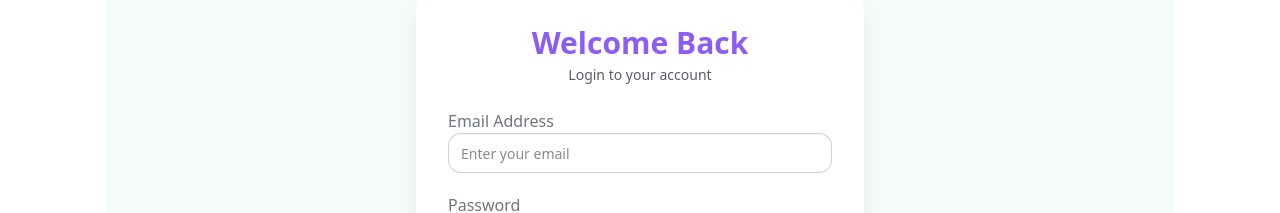
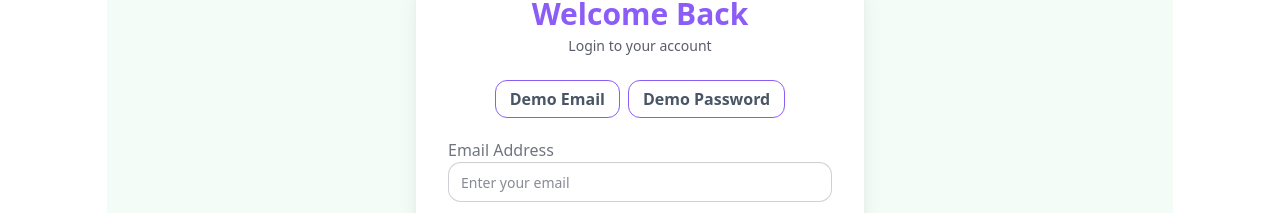
Before and after one commit to Sultanmia22/TrustCare, a Next.js app: page /login in a window 1280 px wide. Shown: the part 237-450 px from the top of the page. Built offline with nearby package versions, Linux system fonts and the light colour scheme; no server answers.

Commit message:
update navbar , create profile page , and implement demo login system

```diff
--- a/src/Components/Layouts/Navbar/Navbar.jsx
+++ b/src/Components/Layouts/Navbar/Navbar.jsx
@@ -15,7 +15,7 @@ import LogOut from '../../Buttons/LogOut'
 
 const Navbar = () => {
 
-    const [isMenuOpen, setIsMenuOpen] = useState(true)
+    const [isMenuOpen, setIsMenuOpen] = useState(false)
 
     const [auth, setAuth] = useState(false)
 
@@ -41,7 +41,8 @@ const Navbar = () => {
 
     // TOGGLE MENU FOR MOBILE VIEW
 
-    const toggleMenu = () => {
+    const toggleMenu = (e) => {
+        e.stopPropagation();
 
         setIsMenuOpen(!isMenuOpen)
 
@@ -81,7 +82,7 @@ const Navbar = () => {
 
                     <div className='flex items-center gap-3'>
 
-                        <div onClick={toggleMenu} className='md:hidden'>
+                        <div onClick={ toggleMenu } className='md:hidden'>
 
                             {
 
--- a/src/app/(authRoute)/login/page.jsx
+++ b/src/app/(authRoute)/login/page.jsx
@@ -13,6 +13,7 @@ export default function LoginForm() {
     register,
     handleSubmit,
     reset,
+    setValue,
     formState: { errors },
   } = useForm();
 
@@ -48,6 +49,13 @@ export default function LoginForm() {
           <p className="text-base-content/70 text-sm mt-1">
             Login to your account
           </p>
+        </div>
+
+        {/* Demo Login Feature */}
+
+        <div className="flex justify-center items-center gap-2 mb-5">
+          <button onClick={() => setValue('email','sultanmia5732@gmail.com')} className="px-3.5 py-1.5 rounded-xl font-semibold  text-gray-600 border border-primary hover:shadow hover:border-secondary">Demo Email</button>
+          <button onClick={() => setValue('password','Emon1234')} className="px-3.5 py-1.5 rounded-xl font-semibold  text-gray-600 border border-primary hover:shadow hover:border-secondary"> Demo Password</button>
         </div>
 
         {/* Form */}
```
